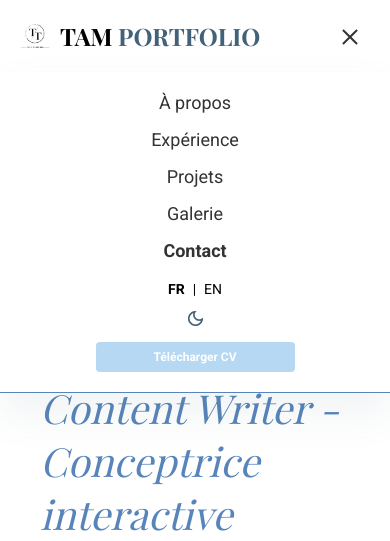
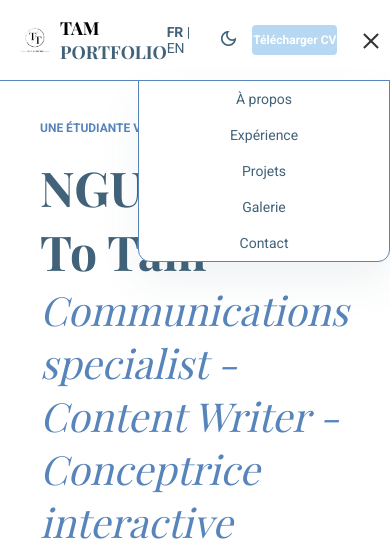
Before and after one commit to totam98/portfolio.2026, a plain HTML site: page index.html in a window 390 px wide. Both pictures are taken after a click on the button "Open menu". Shown: the top 541 px of the page. Drawn offline with nearby package versions, Linux system fonts and the light colour scheme; a web font is replaced by a local one.

Commit message:
feat : responsive web on mobile

```diff
--- a/index.html
+++ b/index.html
@@ -20,11 +20,11 @@
       <div class="header-inner">
         <div class="title">
           <img src="./assets/img/logo.png" alt="Logo" class="logo" />
-          <span class="text-700-24-playfair"
-            >tam <span class="text-700-24-blue-playfair">portfolio</span></span
+          <span class="text-700-18-playfair"
+            >tam <span class="text-700-18-blue-playfair">portfolio</span></span
           >
         </div>
-        <div class="header-functions">
+        <div class="header-functions text-400-14-blue">
           <nav class="nav">
             <a class="nav-link active" href="#about" data-i18n="nav.about"></a>
             <a
@@ -36,14 +36,6 @@
             <a class="nav-link" href="#gallery" data-i18n="nav.gallery"></a>
             <a class="nav-link" href="#contact" data-i18n="nav.contact"></a>
           </nav>
-          <button
-            class="burger-button"
-            type="button"
-            aria-label="Open menu"
-            aria-expanded="false"
-          >
-            <span></span>
-          </button>
           <span>|</span>
           <div class="language-switcher" aria-label="Language switcher">
             <span class="lang active" data-lang="fr" role="button" tabindex="0"
@@ -61,9 +53,23 @@
               class="night-mode-icon"
             />
           </div>
+          <a
+            class="cta"
+            href="https://drive.google.com/uc?export=download&id=1WdFIeWmRwFlpC6grM_0GVmGVx2A7xeOz"
+            rel="noopener noreferrer"
+            data-i18n="cta.download"
+          ></a>
+          <button
+            class="burger-button"
+            type="button"
+            aria-label="Open menu"
+            aria-expanded="false"
+          >
+            <span></span>
+          </button>
         </div>
 
-        <div class="mobile-menu" aria-hidden="true">
+        <div class="mobile-menu text-400-14-blue" aria-hidden="true">
           <nav class="nav mobile-nav">
             <a class="nav-link active" href="#about" data-i18n="nav.about"></a>
             <a
@@ -75,42 +81,7 @@
             <a class="nav-link" href="#gallery" data-i18n="nav.gallery"></a>
             <a class="nav-link" href="#contact" data-i18n="nav.contact"></a>
           </nav>
-          <div class="mobile-actions">
-            <div class="language-switcher" aria-label="Language switcher">
-              <span
-                class="lang active"
-                data-lang="fr"
-                role="button"
-                tabindex="0"
-                >FR</span
-              >
-              <span aria-hidden="true">|</span>
-              <span class="lang" data-lang="en" role="button" tabindex="0"
-                >EN</span
-              >
-            </div>
-            <div class="mobile-night">
-              <img
-                src="./assets/img/moon.png"
-                alt="Night mode"
-                class="night-mode-icon"
-              />
-            </div>
-            <a
-              class="cta mobile-cta"
-              href="https://drive.google.com/uc?export=download&id=1WdFIeWmRwFlpC6grM_0GVmGVx2A7xeOz"
-              rel="noopener noreferrer"
-              data-i18n="cta.download"
-            ></a>
-          </div>
         </div>
-
-        <a
-          class="cta"
-          href="https://drive.google.com/uc?export=download&id=1WdFIeWmRwFlpC6grM_0GVmGVx2A7xeOz"
-          rel="noopener noreferrer"
-          data-i18n="cta.download"
-        ></a>
       </div>
     </header>
     <main>
--- a/scripts/scroll-page.js
+++ b/scripts/scroll-page.js
@@ -87,12 +87,6 @@ document.addEventListener("DOMContentLoaded", () => {
       mobileMenu.setAttribute("aria-hidden", String(!isOpen));
     });
 
-    mobileMenu.addEventListener("click", (event) => {
-      if (event.target.closest(".nav a.nav-link")) {
-        closeMobileMenu();
-      }
-    });
-
     document.addEventListener("click", (event) => {
       if (
         mobileMenu.classList.contains("active") &&
--- a/styles.css
+++ b/styles.css
@@ -17,6 +17,10 @@ p {
   font-weight: 700;
 }
 
+.mobile-nav a.active {
+  font-weight: 400;
+}
+
 /* Font */
 .text-700-12-blue {
   font-size: 12px;
@@ -26,6 +30,11 @@ p {
 .text-700-18-blue {
   font-size: 18px;
   font-weight: 700;
+  color: #416278;
+}
+.text-400-14-blue {
+  font-size: 14px;
+  font-weight: 400;
   color: #416278;
 }
 .text-400-16-gray {
@@ -40,15 +49,15 @@ p {
   font-style: italic;
   color: #5784ba;
 }
-.text-700-24-blue-playfair {
-  font-size: 24px;
+.text-700-18-blue-playfair {
+  font-size: 18px;
   font-weight: 700;
   color: #416278;
   text-transform: uppercase;
   font-family: "Playfair Display", serif;
 }
-.text-700-24-playfair {
-  font-size: 24px;
+.text-700-18-playfair {
+  font-size: 18px;
   font-weight: 700;
   text-transform: uppercase;
   font-family: "Playfair Display", serif;
@@ -105,7 +114,7 @@ p {
 }
 .nav a {
   text-decoration: none;
-  color: #333;
+  color: #416278;
 }
 .burger-button {
   display: none;
@@ -158,37 +167,35 @@ p {
   display: none;
   position: absolute;
   top: 100%;
-  left: 0;
   right: 0;
-  background: #ffffff;
-  border-bottom: 1px solid #5784ba;
+  background: white;
+  border: 1px solid #5784ba;
   box-shadow: 0 20px 40px rgba(65, 98, 120, 0.08);
-  padding: 20px;
   flex-direction: column;
-  gap: 20px;
+  width: 250px;
+  text-align: center;
+  border-bottom-left-radius: 12px;
+  border-bottom-right-radius: 12px;
 }
 .mobile-menu.active {
   display: flex;
 }
 .mobile-menu .nav {
   flex-direction: column;
-  gap: 16px;
+  gap: 0;
 }
-.mobile-menu .language-switcher {
-  font-size: 14px;
-  display: flex;
-  gap: 8px;
+.mobile-menu .nav a {
+  display: block;
+  width: 100%;
+  padding: 10px 0;
+  transition:
+    background-color 0.2s ease,
+    color 0.2s ease;
 }
-.mobile-actions {
-  display: flex;
-  flex-direction: column;
-  justify-content: center;
-  align-items: center;
-  gap: 12px;
+.mobile-menu .nav a:hover {
+  background-color: #edf2fa;
 }
-.mobile-cta {
-  display: inline-block;
-}
+
 .language-switcher {
   font-size: 14px;
   cursor: pointer;
@@ -203,10 +210,7 @@ p {
     gap: 16px;
   }
 
-  .header-functions > span,
-  .language-switcher,
-  .night-mode,
-  .cta {
+  .header-functions > span {
     display: none;
   }
 
@@ -236,16 +240,10 @@ p {
     display: flex;
     justify-content: flex-start;
   }
-
-  .mobile-menu .mobile-cta {
-    display: inline-flex;
-    justify-content: center;
-    width: 50%;
-  }
 }
 
 .language-switcher .lang.active {
-  font-weight: bold;
+  font-weight: 700;
 }
 .title {
   display: flex;
@@ -259,7 +257,9 @@ p {
 .cta {
   color: #fff;
   background: #b6d8f2;
-  padding: 8px 12px;
+  width: 100px;
+  text-align: center;
+  padding: 8px 0;
   border-radius: 4px;
   border: none;
   text-decoration: none;
@@ -300,6 +300,21 @@ p {
 .about-right {
   width: 45%;
   padding: 20px;
+}
+@media (max-width: 900px) {
+  .about-content {
+    flex-direction: column;
+    gap: 20px;
+  }
+
+  .about-left,
+  .about-right {
+    width: 100%;
+  }
+
+  .about-right {
+    padding: 0;
+  }
 }
 .education {
   display: flex;
@@ -504,10 +519,6 @@ p {
     padding: 0 8px;
   }
 
-  .carousel-button {
-    display: none;
-  }
-
   .experience-list {
     padding-left: 8px;
     padding-right: 8px;
@@ -627,10 +638,6 @@ p {
 @media (max-width: 640px) {
   .project-carousel {
     padding: 0 8px;
-  }
-
-  .carousel-button {
-    display: none;
   }
 
   .project-list {
```
